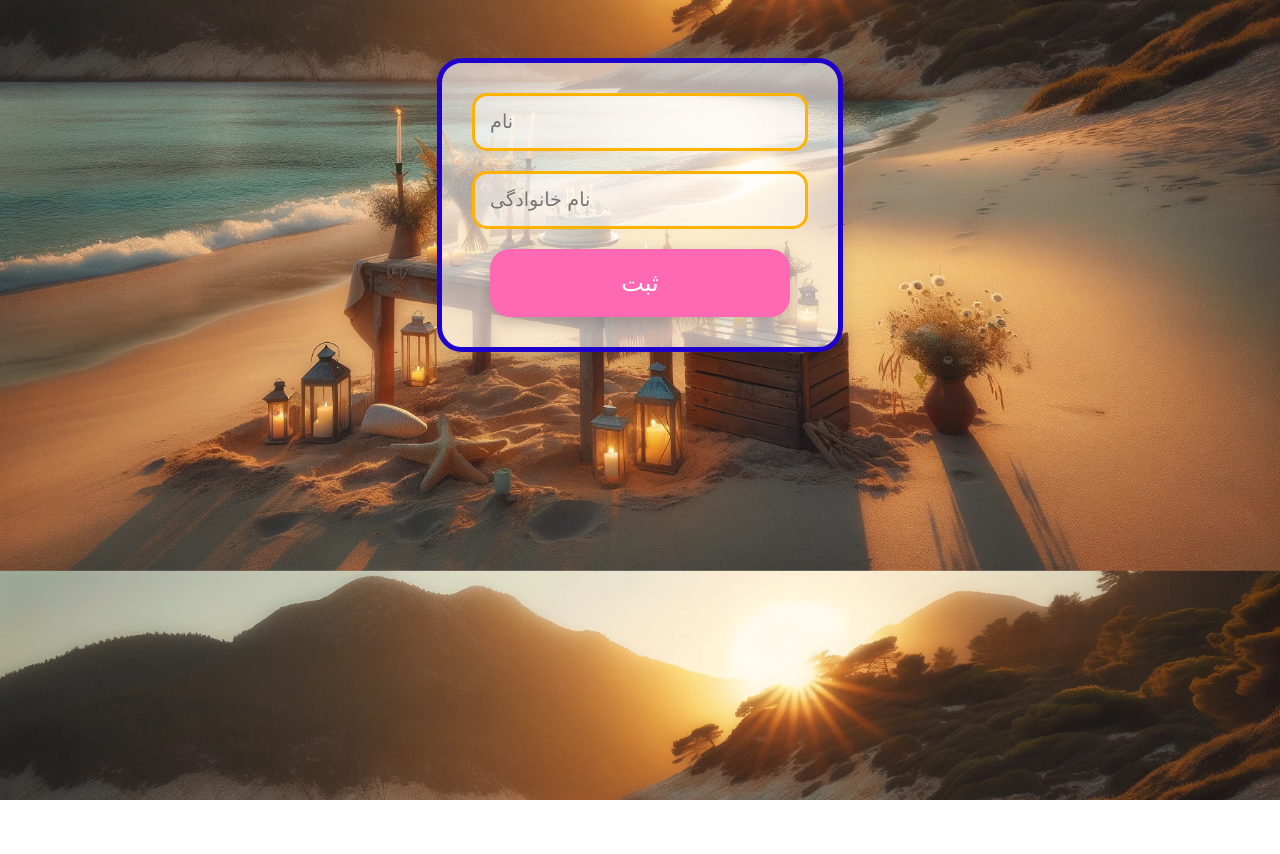
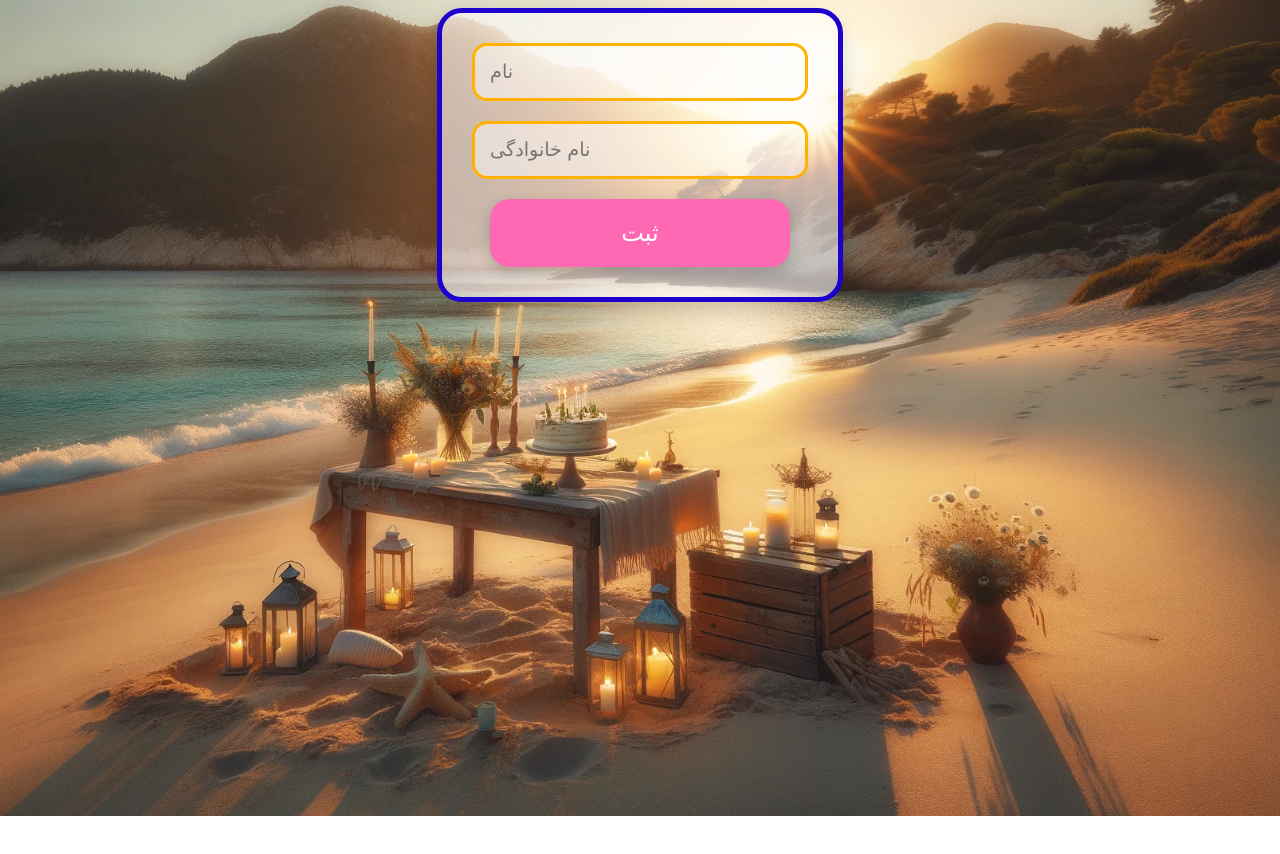
Before and after one commit to Amirhosseinkolagar/Amirhossein, a plain HTML site: page index.html in a window 1280 px wide. Before the commit the page ends 800 px from the top, so only its background shows below. Drawn offline with Linux system fonts and the light colour scheme.

Commit message:
Update style.css
cc

```diff
--- a/style.css
+++ b/style.css
@@ -1,9 +1,15 @@
 body {
     background-image: url('image1.jpg');
     background-size: cover;
-    background-position: center;
+    background-position: center center;
+    background-repeat: no-repeat;
+    display: flex;
+    justify-content: center;
+    align-items: center;
+    height: 100vh;
     font-family: 'Arial', sans-serif;
 }
+
 
 .form-wrapper {
     border: 5px solid #ffb300;
```
